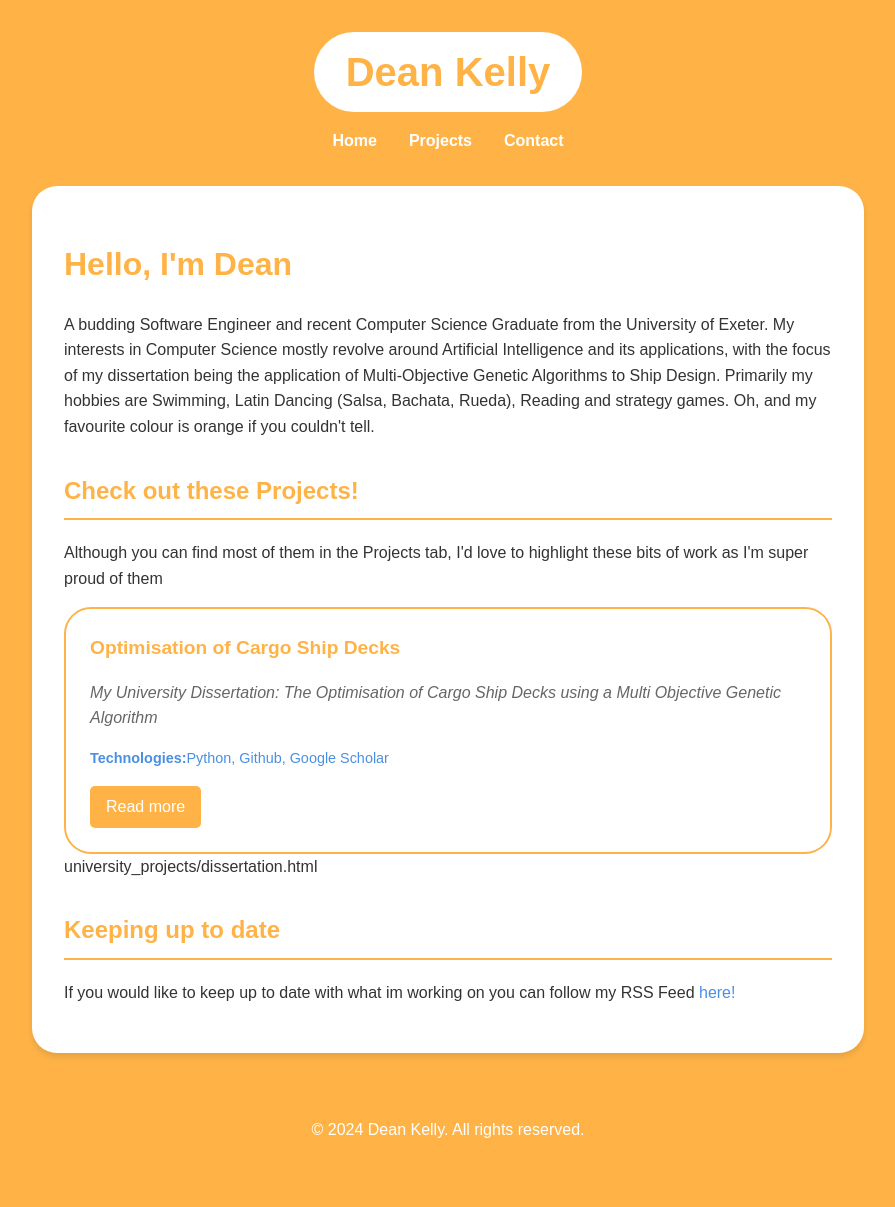
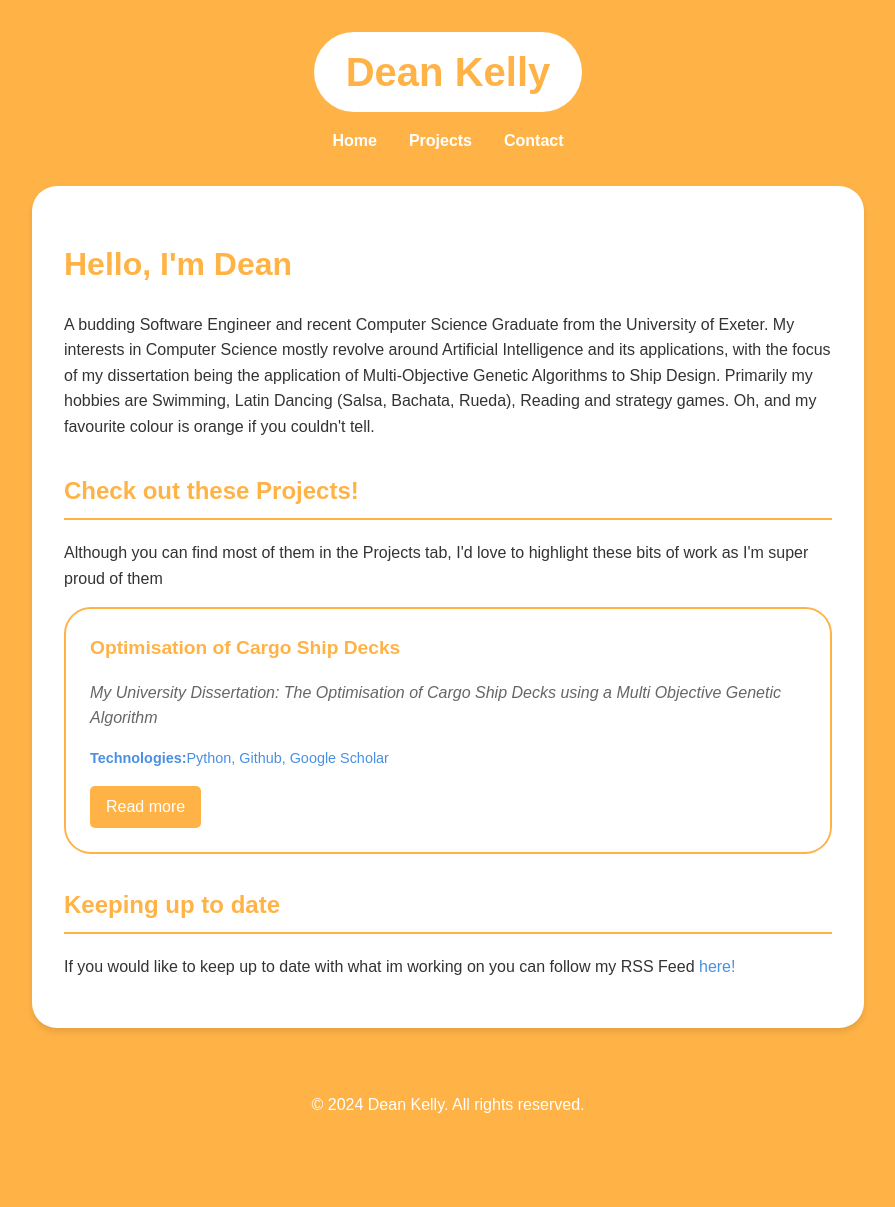
Before and after one commit to KeanDelly/KeanDelly.com, a Jekyll site: the page built from index.html, in a window 1280 px wide. Shown: the whole page, without its empty margins (192-1087 px from the left). Built offline with Jekyll 4.4.1, drawn with Linux system fonts in a browser that asks for light colours; after the commit the page ends 1181 px from its top, so only the background shows below that.

Commit message:
Fixed pull request conflicts

```diff
--- a/index.html
+++ b/index.html
@@ -22,7 +22,6 @@ layout: default
         <a href="university_projects/dissertation.html">Read more</a>
       </div>
     </div>
-    university_projects/dissertation.html
   </p>
 
 <h2>Keeping up to date</h2>
```
Also changed, not shown: 2 other files.
